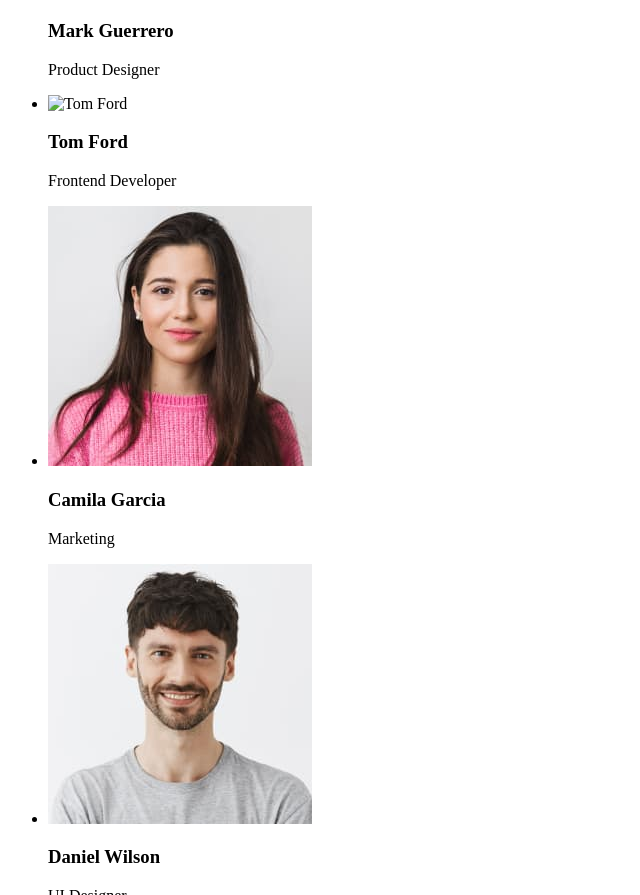
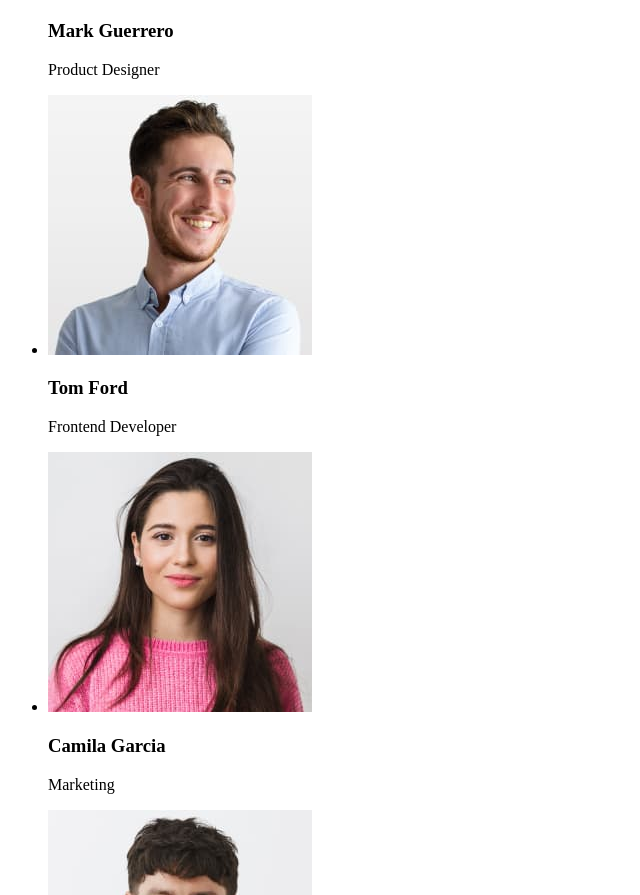
Before and after one commit to Kianor1/goit-markup-hw-01, a plain HTML site: page index.html in a window 1280 px wide. Shown: the part 1891-2786 px from the top of the page, without its empty margins (0-640 px from the left). Drawn offline with Linux system fonts and the light colour scheme.

Commit message:
Update index.html

```diff
--- a/index.html
+++ b/index.html
@@ -134,7 +134,7 @@
             <div class="Our Team-Section">
               <div class="Our Team-Section-foto">
                 <img
-                  src="./images/imgot-2.png"
+                  src="./images/imgot-2.jpg"
                   alt="Tom Ford"
                   width="264"
                   height="260"
```
